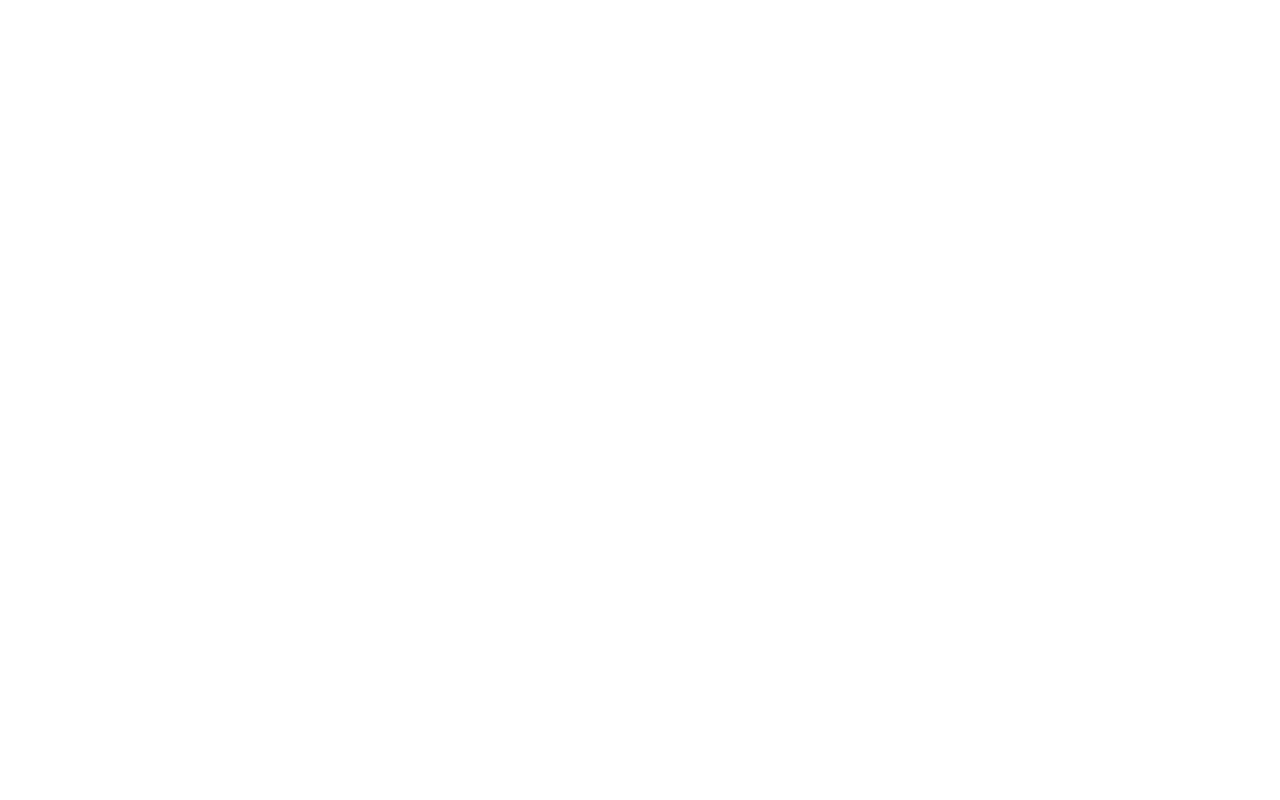
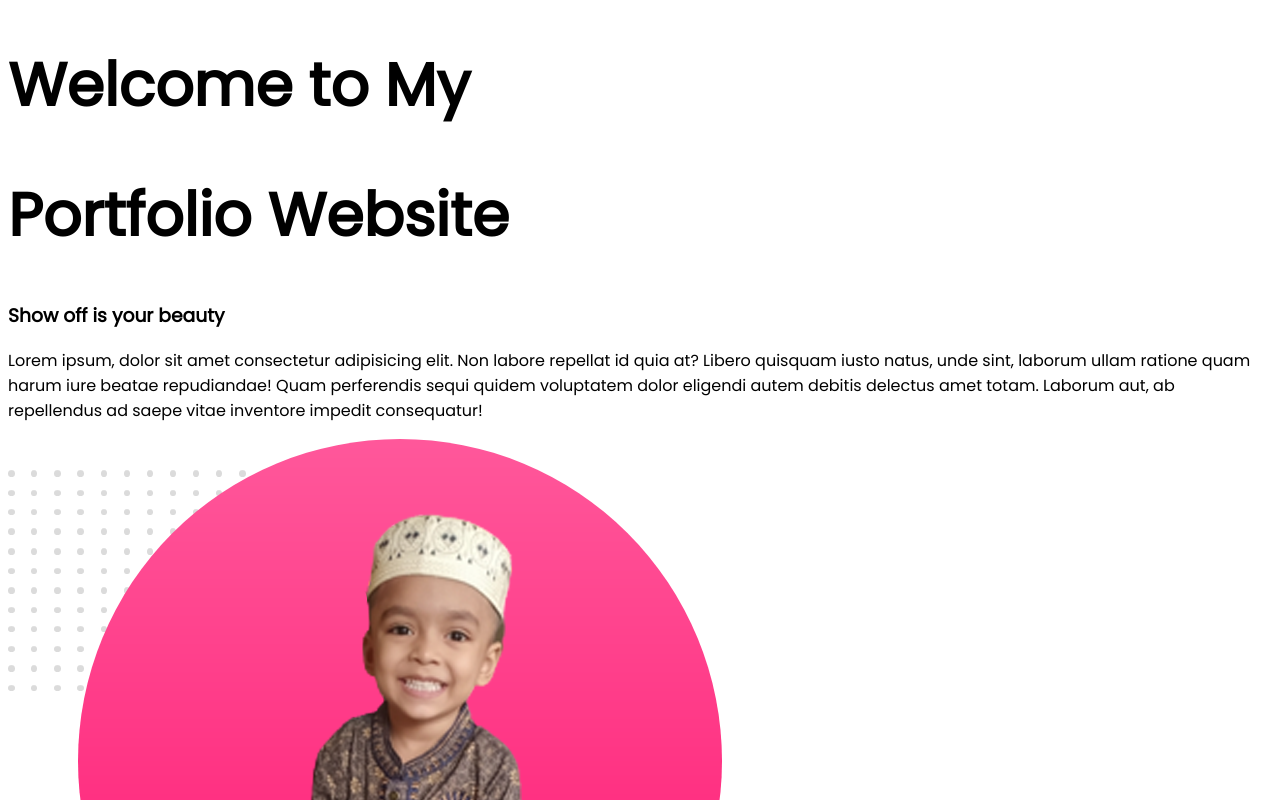
Before and after one commit to abbas2629mahmud/portfolio-website, a plain HTML site: page index.html in a window 1280 px wide. Shown: the top 800 px of the page. Drawn offline with Linux system fonts and the light colour scheme.

Commit message:
image add

```diff
--- a/index.html
+++ b/index.html
@@ -5,9 +5,16 @@
     <meta http-equiv="X-UA-Compatible" content="IE=edge">
     <meta name="viewport" content="width=device-width, initial-scale=1.0">
     <title>My Portfolio Website</title>
+    <link rel="preconnect" href="https://fonts.googleapis.com">
+    <link rel="preconnect" href="https://fonts.gstatic.com" crossorigin>
+    <link href="https://fonts.googleapis.com/css2?family=Poppins&display=swap" rel="stylesheet">
     <link rel="stylesheet" href="style.css">
 </head>
 <body>
-
+    <h1>Welcome to My</h1>
+    <h1>Portfolio Website</h1>
+    <h3>Show off is your beauty</h3>
+    <p>Lorem ipsum, dolor sit amet consectetur adipisicing elit. Non labore repellat id quia at? Libero quisquam iusto natus, unde sint, laborum ullam ratione quam harum iure beatae repudiandae! Quam perferendis sequi quidem voluptatem dolor eligendi autem debitis delectus amet totam. Laborum aut, ab repellendus ad saepe vitae inventore impedit consequatur!</p>
+    <img src="images/my-bg21.png" alt="">
 </body>
 </html>
--- a/style.css
+++ b/style.css
@@ -0,0 +1,7 @@
+body{
+    font-family: 'Poppins', sans-serif;
+}
+
+h1{
+    font-size: 60px;
+}
```
Also changed, not shown: images/dream-bg.png (added), images/exp-bg.png (added), images/jhankar.png (added), images/jhankar2.png (added), images/my-bg.png (added), images/my-bg2.png (added), images/my-bg21.png (added), images/my-bg22.png (added), images/top-banner.png (added), 7 other files.
